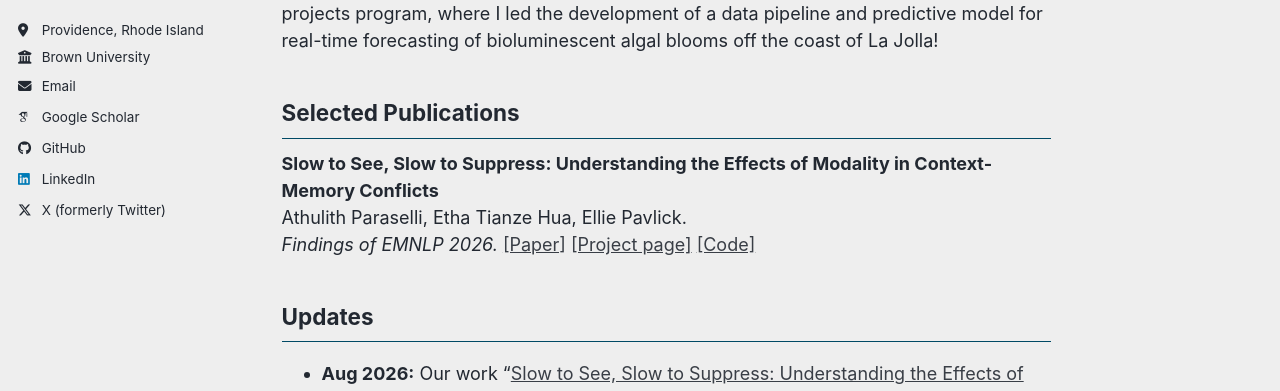
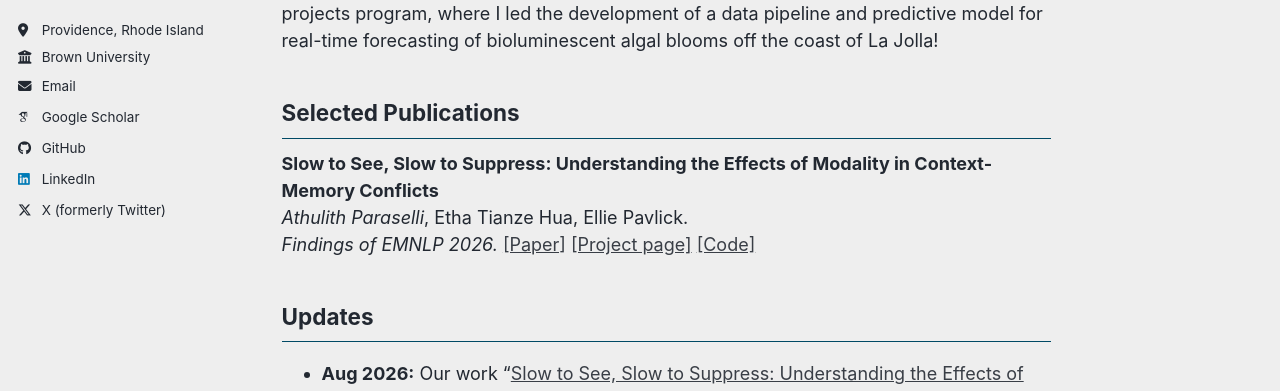
Before and after one commit to aparaselli/aparaselli.github.io, a Jekyll site: the page built from _pages/about.md, in a window 1280 px wide and 1120 px high. Shown: the part 406-797 px from the top of the window. Built offline with Jekyll 4.4.1, drawn with Linux system fonts in a browser that asks for light colours; some web fonts are replaced; a script bundle is joined from its source files by our own code; library files that are not in the unit come from our copies.

```diff
--- a/_pages/about.md
+++ b/_pages/about.md
@@ -14,7 +14,7 @@
 ## Selected Publications
 
 **Slow to See, Slow to Suppress: Understanding the Effects of Modality in Context-Memory Conflicts**
-Athulith Paraselli, Etha Tianze Hua, Ellie Pavlick.
+*Athulith Paraselli*, Etha Tianze Hua, Ellie Pavlick.
 *Findings of EMNLP 2026.* [[Paper]](https://arxiv.org/abs/2609.00293) [[Project page]](https://aparaselli.github.io/slow-to-see/)
 [[Code]](https://github.com/aparaselli/slow-to-see-slow-to-suppress)
 
```
